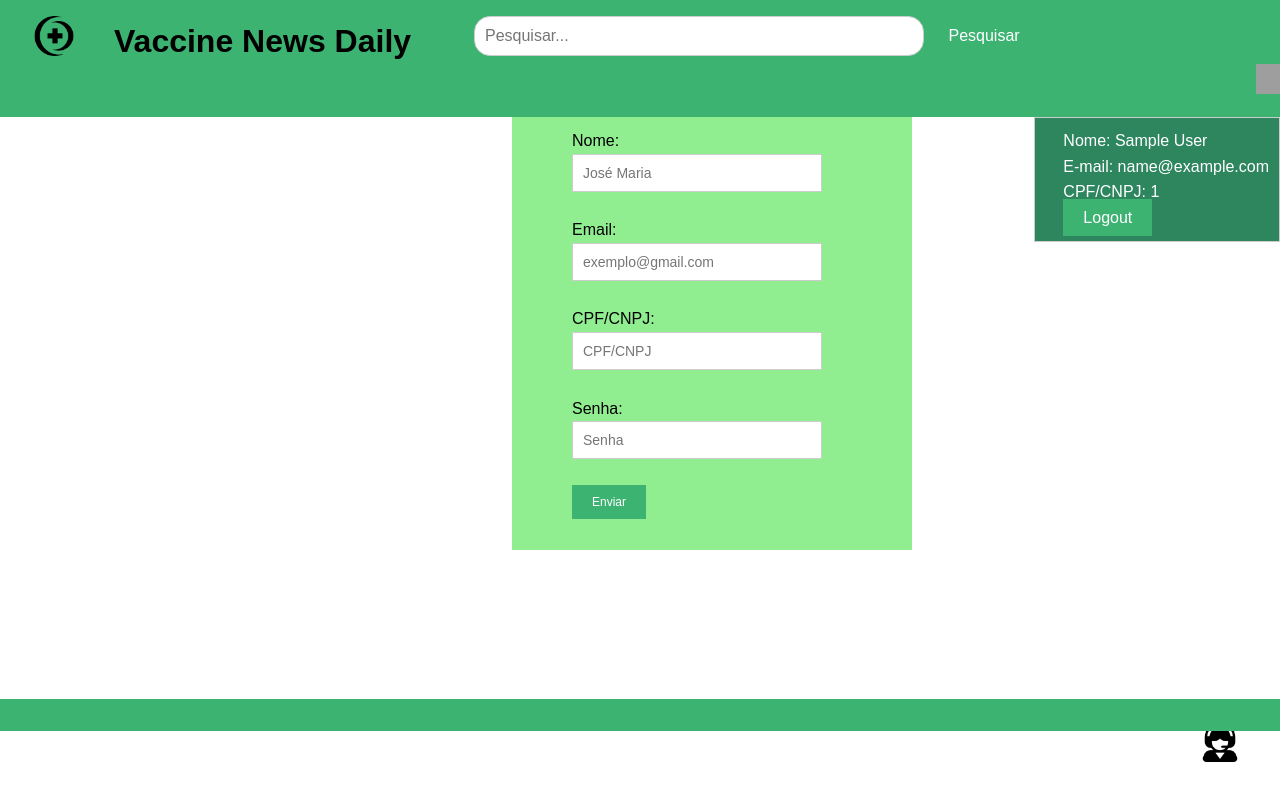
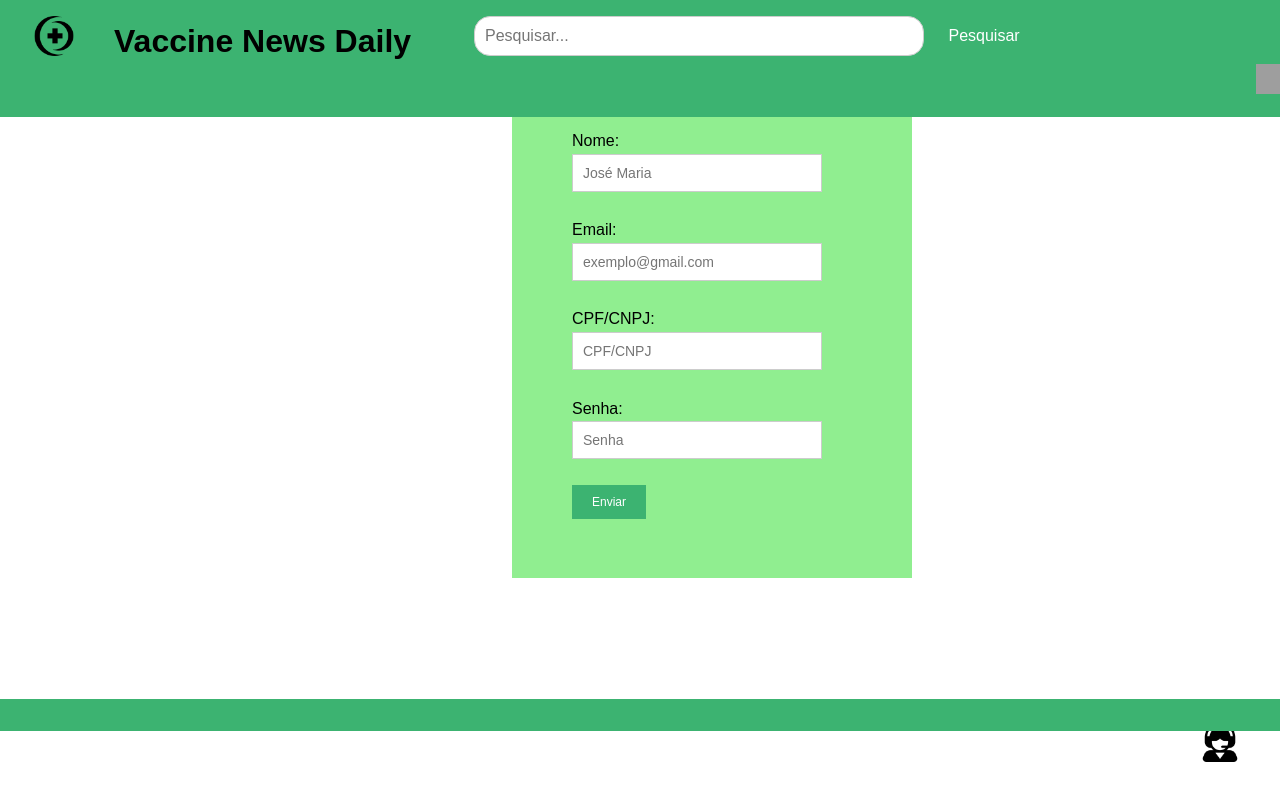
Before and after one commit to library-una-classGQS/-Vaccine-News-Daily, a Flask app: page /inscrever in a window 1280 px wide. Run offline with Flask 3, Linux system fonts and the light colour scheme; the visitor is signed in with stand-in values (Sample User, id 1); grey boxes are pictures that could not be loaded.

Commit message:
Mudanças na estilização

```diff
--- a/static/css/estilo.css
+++ b/static/css/estilo.css
@@ -183,18 +183,6 @@
   position: relative;
   margin-left: 1240px;
   cursor: pointer;
-
-}
-
-.logado-form{
-
-  display: block;
-  position: absolute;
-  top: 100%;
-  right: 0;
-  background-color: #2E865F;
-  border: 1px solid #ccc;
-  padding: 10px;
 
 }
 
@@ -462,7 +450,7 @@
   background-color:	#90EE90;
   position: center;
   width: 400px;
-  height: 452px;
+  height: 480px;
   position: relative;
   margin-bottom: -64.5px;
   margin-left: 300px;
@@ -918,3 +906,8 @@
 }
 
 /*fim pesquisa */
+
+.list-unstyled{
+  margin-top: 330px;
+  margin-left: 110px;
+}
--- a/templates/inscrever.html
+++ b/templates/inscrever.html
@@ -18,6 +18,15 @@
 
             <input class="btn_cadastrar" type="submit" value="Enviar"><br><br>
         </form>
+        {% with messages = get_flashed_messages() %}
+        {% if messages %}
+            <ul id="messages" class="list-unstyled">
+            {% for message in messages %}
+                <li class="alert alert-success">{{ message }}</li>
+            {% endfor %}
+            </ul>
+        {% endif %}
+        {% endwith %}
     </div>
 </main>
 
--- a/templates/template.html
+++ b/templates/template.html
@@ -39,11 +39,11 @@
 
 
     {% else %}
-      <a class="img_login"><img src="{{ url_for('static', filename='img/login.com' )}}" alt=""></a>
-      <div id="logado" class="logado-form">
-        <a class="nome_usuario">Nome: {{ g.nome }}</a><br>
-        <a class="nome_usuario">E-mail: {{ g.email }}</a><br>
-        <a class="nome_usuario">CPF/CNPJ: {{ g.cpf_cnpj }}</a><br>
+      <a class="img_login"><img src="{{ url_for('static', filename='img/login.com') }}" alt=""></a>
+      <div id="logado" class="login-form">
+        <a class="nome_usuario">Nome: {{ g.nome }}</a><br><br>
+        <a class="nome_usuario">E-mail: {{ g.email }}</a><br><br>
+        <a class="nome_usuario">CPF/CNPJ: {{ g.cpf_cnpj }}</a><br><br>
         <a class="btn_logout" href="{{ url_for('logout') }}">Logout</a>
       </div>
 
--- a/vaccine-news.py
+++ b/vaccine-news.py
@@ -67,7 +67,7 @@
     )
 
     if usuario:
-        flash(f"{usuario} já existe")
+        flash(f"Usuário já cadastrado!")
         return redirect(url_for("inscrever"))
 
     novo_usuario = Usuario(nome=nome, email=email, cpf_cnpj=cpf_cnpj, senha=senha)
```
